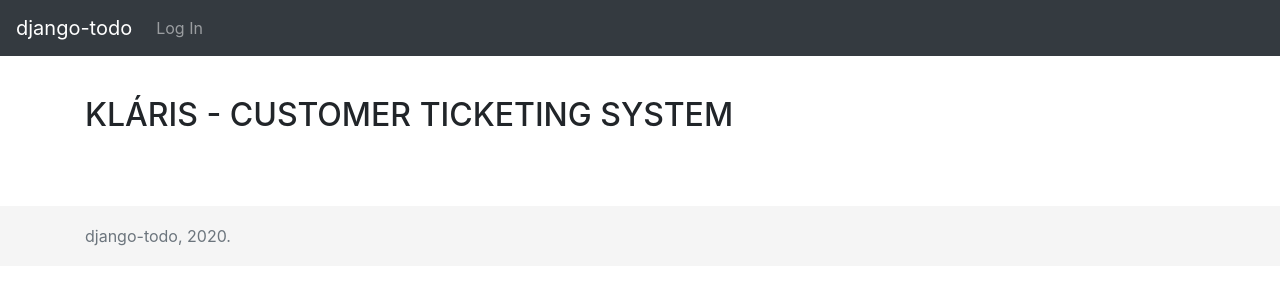
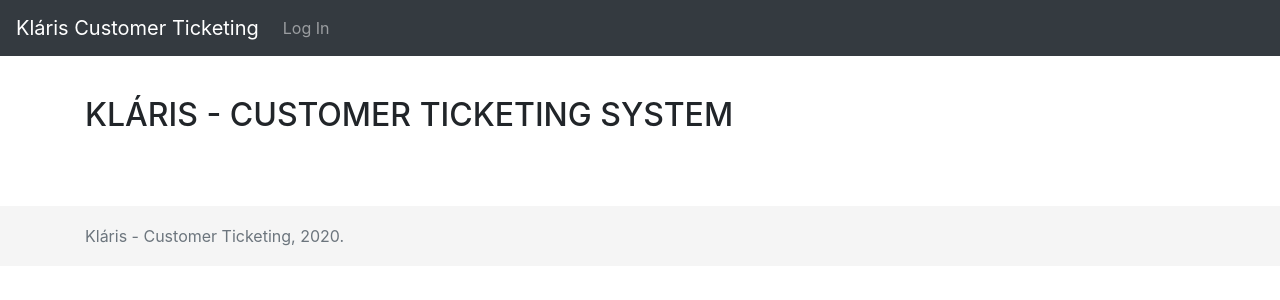
Before and after one commit to rolandoda/django-todo, a Django app: page / in a window 1280 px wide. Shown: the top 300 px of the page. Run offline with Django 3.2, Linux system fonts and the light colour scheme; some libraries are stand-ins or nearby versions.

Commit message:
Update base.html

```diff
--- a/templates/base.html
+++ b/templates/base.html
@@ -7,7 +7,7 @@
 	href="https://stackpath.bootstrapcdn.com/bootstrap/4.5.2/css/bootstrap.min.css"
 	integrity="sha384-JcKb8q3iqJ61gNV9KGb8thSsNjpSL0n8PARn9HuZOnIxN0hoP+VmmDGMN5t9UJ0Z"
 	crossorigin="anonymous">
-	<title>{% block title %} Django todo {% endblock title %}</title>
+	<title>{% block title %} Kláris Ticketing {% endblock title %}</title>
 	{% block extrahead %}{% endblock extrahead %}
 </head>
 <style>
@@ -24,7 +24,7 @@
 	<header>
 		<!-- Fixed navbar -->
 		<nav class="navbar navbar-expand-md navbar-dark fixed-top bg-dark">
-		  <a class="navbar-brand" href="/">django-todo</a>
+		  <a class="navbar-brand" href="/">Kláris Customer Ticketing</a>
 		  <button class="navbar-toggler" type="button" data-toggle="collapse" data-target="#navbarCollapse" aria-controls="navbarCollapse" aria-expanded="false" aria-label="Toggle navigation">
 			<span class="navbar-toggler-icon"></span>
 		  </button>
@@ -69,7 +69,7 @@
 		<footer class="footer" style="background-color:#f5f5f5;">
 			<div class="container">
 				<span class="text-muted">
-					django-todo, {% now "Y" %}.
+					Kláris - Customer Ticketing, {% now "Y" %}.
 					{% if user.is_authenticated %}Logged in as {{ user.username }}{% endif %}</span>
 			</div>
 			</footer>
```
